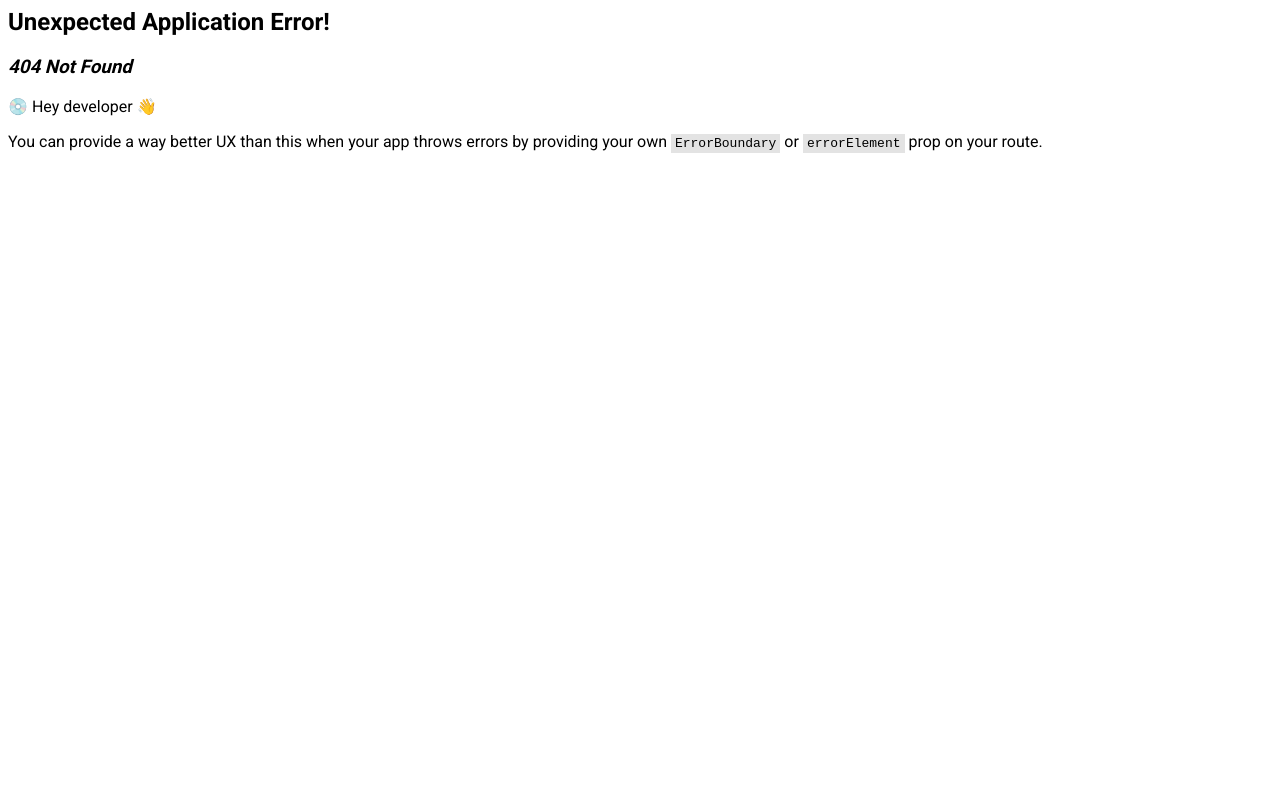
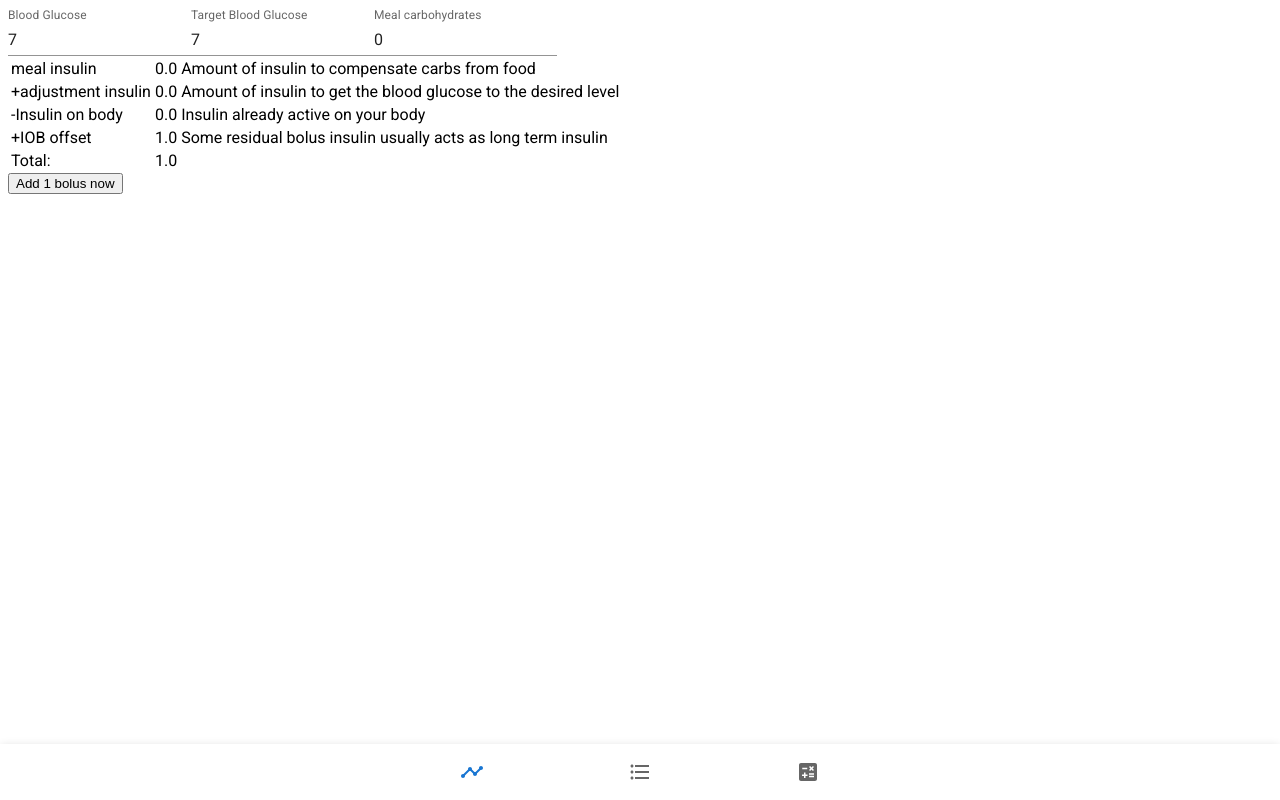
Before and after one commit to Kalhama/iob-calculator, a React app: page /calculator in a window 1280 px wide. Before the commit this address had no page. Built offline with nearby package versions, Linux system fonts and the light colour scheme.

Commit message:
add calculator for bolus

```diff
--- a/src/App.tsx
+++ b/src/App.tsx
@@ -7,6 +7,7 @@ import { Navbar } from './components/Navbar'
 import { createBrowserRouter, RouterProvider } from 'react-router-dom'
 import { Root } from './components/Root'
 import { ListBolus } from './components/ListBolus'
+import { InsulinCalculator } from './components/InsulinCalculator'
 
 const router = createBrowserRouter([
     {
@@ -20,6 +21,10 @@ const router = createBrowserRouter([
             {
                 path: '/bolus',
                 element: <ListBolus />
+            },
+            {
+                path: '/calculator',
+                element: <InsulinCalculator />
             }
         ]
     }
--- /dev/null
+++ b/src/components/InsulinCalculator.tsx
@@ -0,0 +1,103 @@
+import { TextField } from '@mui/material'
+import { DateTime } from 'luxon'
+import { useState } from 'react'
+import { useDispatch } from 'react-redux'
+import { useIOB } from '../hooks/useIOB'
+import { addBolus } from '../store/reducers/bolus'
+
+const numToStr = (num: number): string => (Math.round(num * 10) / 10).toFixed(1)
+
+export const InsulinCalculator = () => {
+    const [bloodGlucose, setBloodGlucose] = useState('7')
+    const [targetBloodGlucose, setTargetBloodGlucose] = useState('7')
+    const adjustmentRate = 1.5
+    const [mealCarbohydrates, setMealCarbohydrates] = useState('0')
+    const carbohydrateRate = 15
+    const IOB = useIOB(DateTime.now())
+    const dispatch = useDispatch()
+
+    const adjustmentInsulin =
+        bloodGlucose !== ''
+            ? (Number(bloodGlucose) - Number(targetBloodGlucose)) / adjustmentRate
+            : NaN
+    const mealInsulin = Number(mealCarbohydrates) / carbohydrateRate
+    const IOBOffset = 1
+    const totalInsulin = adjustmentInsulin + mealInsulin - IOB + IOBOffset
+
+    return (
+        <>
+            <TextField
+                label="Blood Glucose"
+                type="number"
+                value={bloodGlucose === undefined ? '' : bloodGlucose}
+                onChange={(e) => setBloodGlucose(e.target.value)}
+                InputLabelProps={{
+                    shrink: true
+                }}
+                variant="standard"
+            />
+            <TextField
+                label="Target Blood Glucose"
+                type="number"
+                value={targetBloodGlucose}
+                onChange={(e) => setTargetBloodGlucose(e.target.value)}
+                InputLabelProps={{
+                    shrink: true
+                }}
+                variant="standard"
+            />
+            <TextField
+                label="Meal carbohydrates"
+                type="number"
+                value={mealCarbohydrates}
+                onChange={(e) => setMealCarbohydrates(e.target.value)}
+                InputLabelProps={{
+                    shrink: true
+                }}
+                variant="standard"
+            />
+            <table>
+                <tbody>
+                    <tr>
+                        <td>meal insulin</td>
+                        <td>{numToStr(mealInsulin)}</td>
+                        <td>Amount of insulin to compensate carbs from food</td>
+                    </tr>
+                    <tr>
+                        <td>+adjustment insulin</td>
+                        <td>{isNaN(adjustmentInsulin) ? 'N/A' : numToStr(adjustmentInsulin)}</td>
+                        <td>Amount of insulin to get the blood glucose to the desired level</td>
+                    </tr>
+                    <tr>
+                        <td>-Insulin on body</td>
+                        <td>{numToStr(IOB)}</td>
+                        <td>Insulin already active on your body</td>
+                    </tr>
+                    <tr>
+                        <td>+IOB offset</td>
+                        <td>{numToStr(IOBOffset)}</td>
+                        <td>Some residual bolus insulin usually acts as long term insulin</td>
+                    </tr>
+                    <tr>
+                        <td>Total:</td>
+                        <td>{isNaN(totalInsulin) ? 'N/A' : numToStr(totalInsulin)}</td>
+                    </tr>
+                </tbody>
+            </table>
+
+            {totalInsulin > 0.9 ? (
+                <button
+                    onClick={() =>
+                        dispatch(
+                            addBolus({
+                                bolus: Math.round(totalInsulin * 2) / 2,
+                                datetime: DateTime.now().minus({ minute: 1 })
+                            })
+                        )
+                    }>
+                    Add {Math.round(totalInsulin * 2) / 2} bolus now
+                </button>
+            ) : null}
+        </>
+    )
+}
--- a/src/components/Navbar.tsx
+++ b/src/components/Navbar.tsx
@@ -2,8 +2,9 @@ import { Paper, BottomNavigation, BottomNavigationAction } from '@mui/material'
 import { useState } from 'react'
 import TimelineIcon from '@mui/icons-material/Timeline'
 import FormatListBulletedIcon from '@mui/icons-material/FormatListBulleted'
-import { Link, NavLink } from 'react-router-dom'
+import { NavLink } from 'react-router-dom'
 import { Outlet } from 'react-router-dom'
+import CalculateIcon from '@mui/icons-material/Calculate'
 
 export const Navbar = () => {
     const [value, setValue] = useState(0)
@@ -22,6 +23,11 @@ export const Navbar = () => {
                         component={NavLink}
                         icon={<FormatListBulletedIcon />}
                     />
+                    <BottomNavigationAction
+                        to={'/calculator'}
+                        component={NavLink}
+                        icon={<CalculateIcon />}
+                    />
                 </BottomNavigation>
             </Paper>
         </>
```
